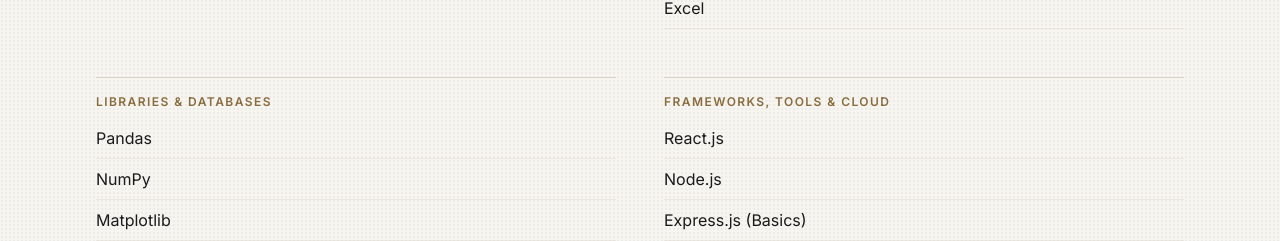
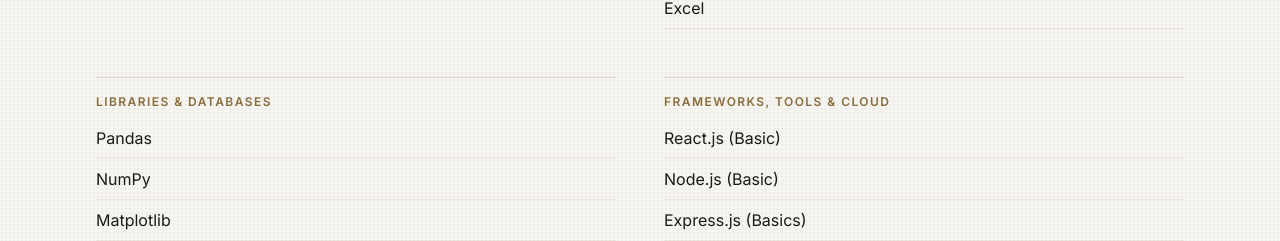
Before and after one commit to atharv-5/atharv-portfolio, a Next.js app: page / in a window 1280 px wide. Shown: the part 5097-5338 px from the top of the page. Built offline with nearby package versions, Linux system fonts and the light colour scheme.

Commit message:
Add (Basic) tag to React.js and Node.js in skills taxonomy

```diff
--- a/content/skills.ts
+++ b/content/skills.ts
@@ -35,8 +35,8 @@ export const skillCategories: SkillCategory[] = [
   {
     category: "Frameworks, Tools & Cloud",
     skills: [
-      "React.js",
-      "Node.js",
+      "React.js (Basic)",
+      "Node.js (Basic)",
       "Express.js (Basics)",
       "Docker",
       "Git & GitHub",
```
